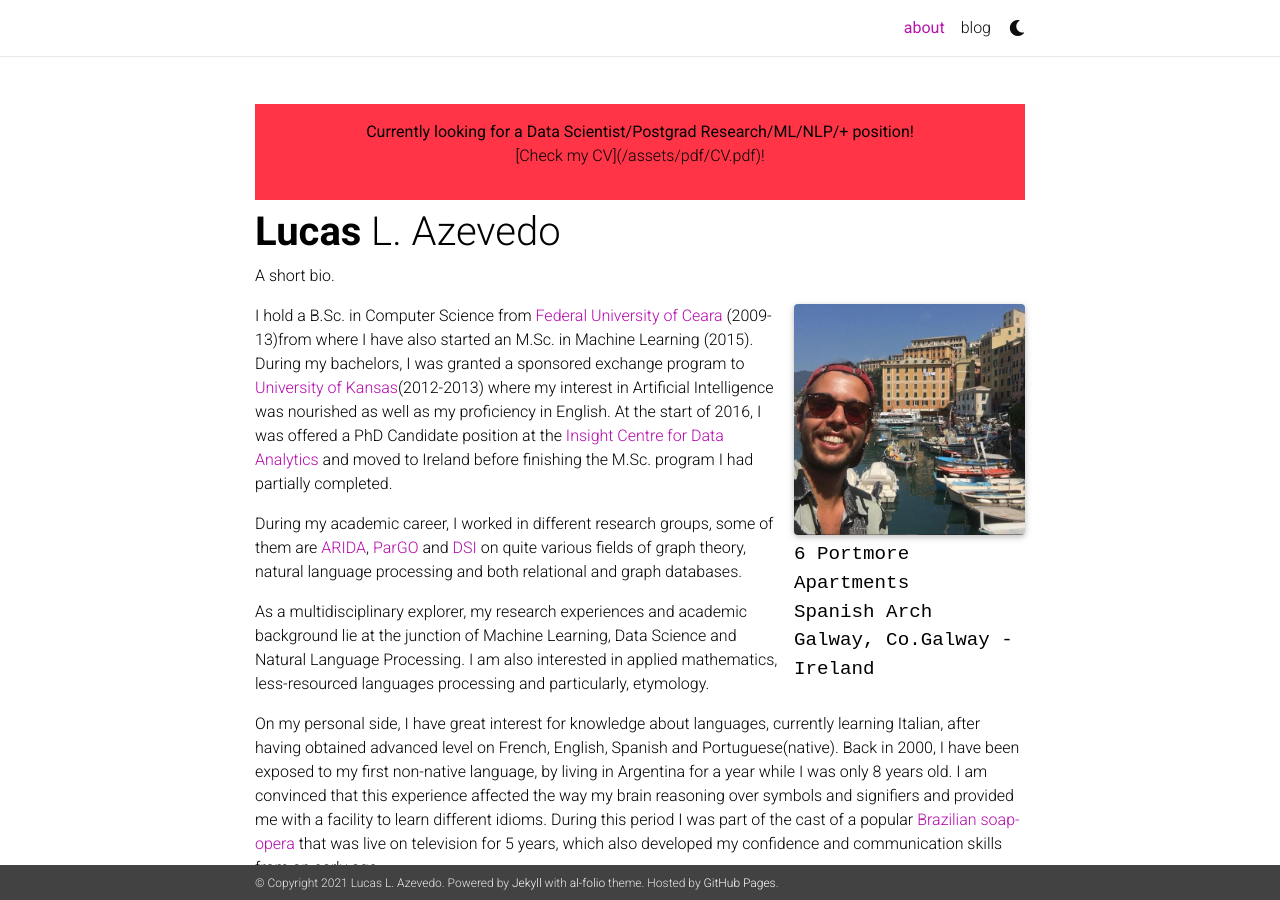
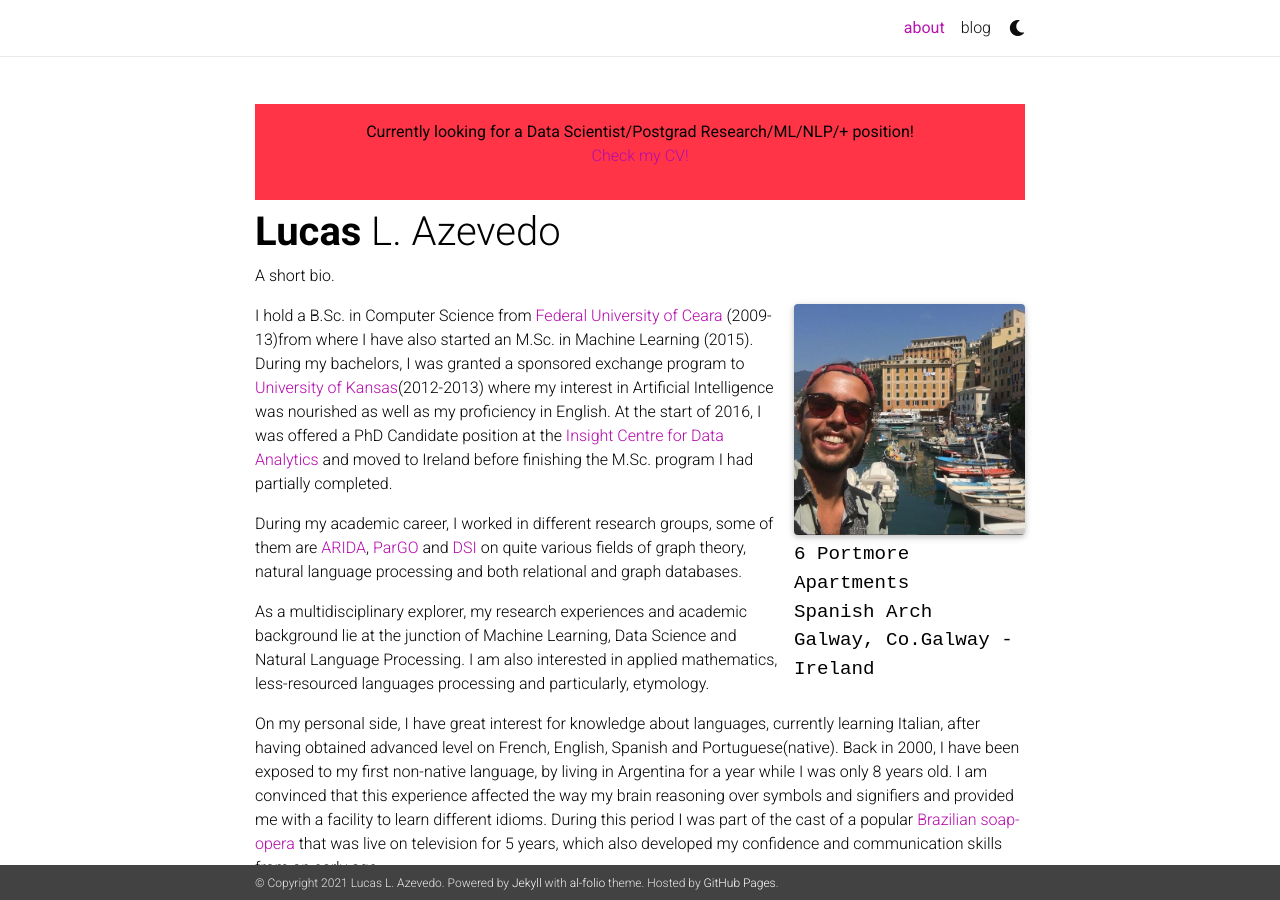
Before and after one commit to lucas0/lucas0.github.io, a Jekyll site: the page built from _pages/about.md, in a window 1280 px wide and 900 px high. Built offline with Jekyll 4.4.1, drawn with Linux system fonts in a browser that asks for light colours; nearby versions of some CDN libraries; a style sheet for code colours, icons or effects is not loaded; some of the changed lines change nothing that is shown.

Commit message:
fixed about page

```diff
--- a/_layouts/about.html
+++ b/_layouts/about.html
@@ -7,7 +7,7 @@ layout: default
   <div class="p-3 mb-2 bg-danger text-white text-center">
   <p>
     <b>Currently looking for a Data Scientist/Postgrad Research/ML/NLP/+ position!</b><br>
-    [Check my CV]({{ site.baseurl }}/assets/pdf/CV.pdf)!
+    <a href="https://lucas0.github.io/assets/pdf/CV.pdf">Check my CV!</a>
   </p>
   </div>
 
```
Also changed, not shown: _posts/2019-11-03-emnlp.md (+0 -2 lines).
